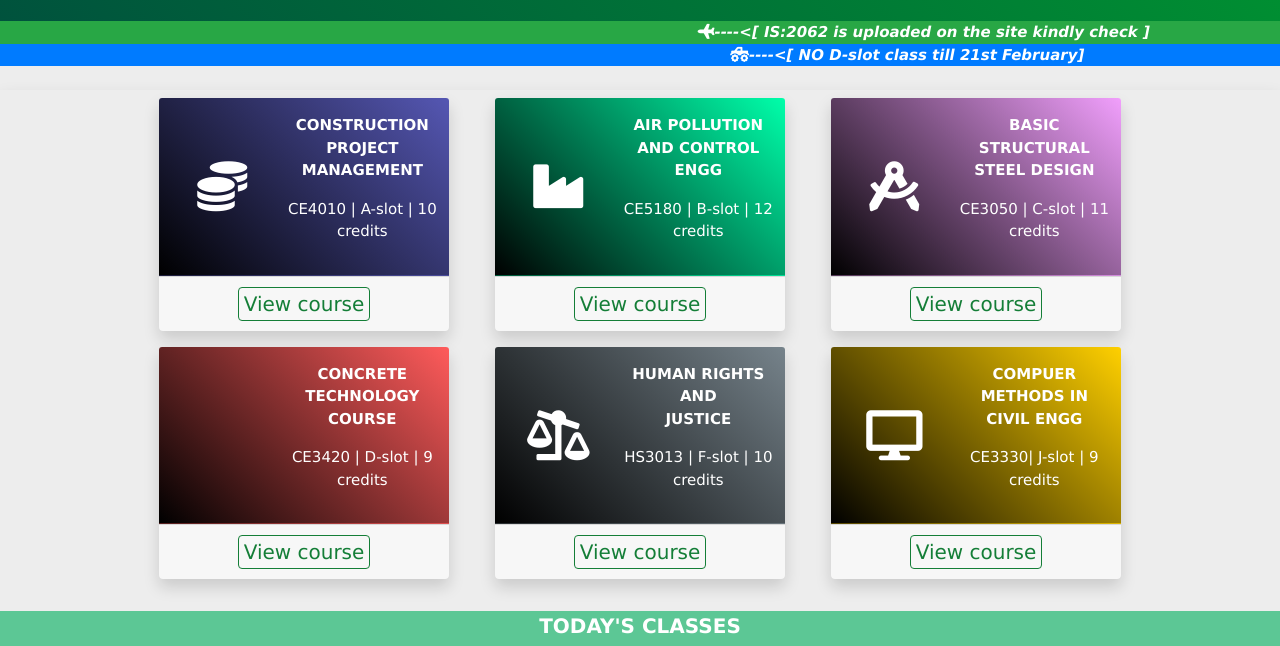
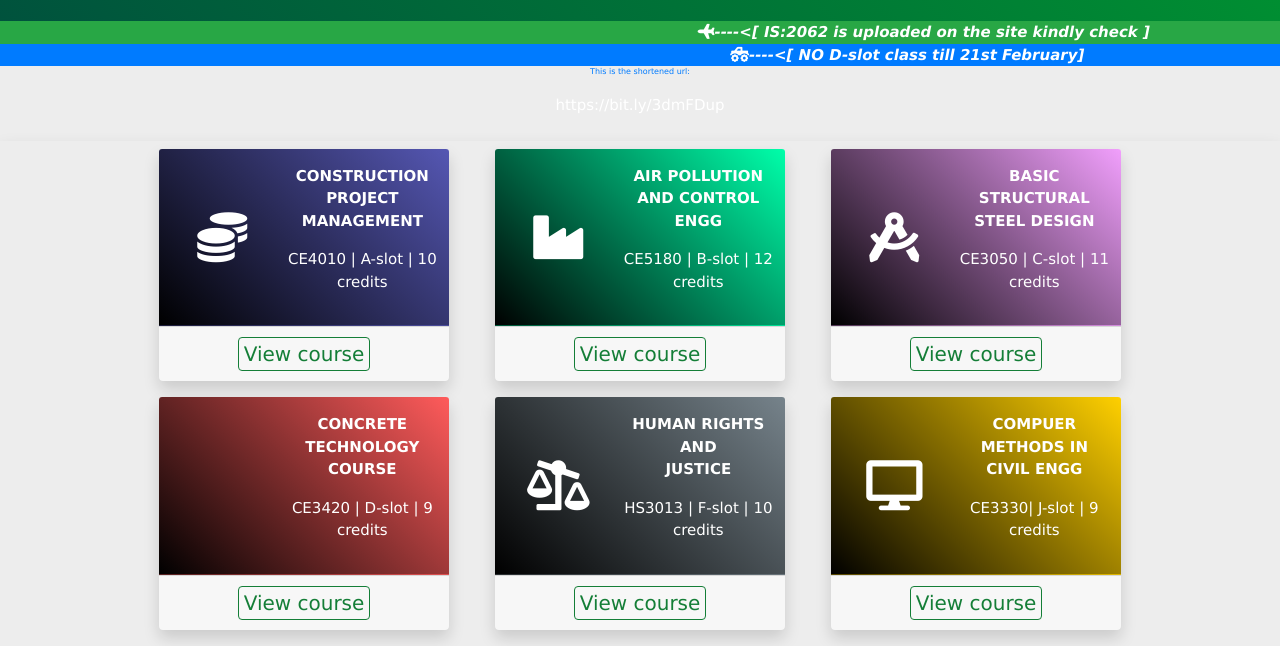
Before and after one commit to dreamhacker123/thecoursebox, a plain HTML site: page index.html in a window 1280 px wide. Shown: the part 80-726 px from the top of the page. Drawn offline with nearby package versions, Linux system fonts and the light colour scheme; some icons are missing.

Commit message:
Update index.html

```diff
--- a/index.html
+++ b/index.html
@@ -216,6 +216,16 @@
         </div>
 
     </div>
+
+     <!--######################### SHORT URL SECTION ###############-->
+
+      <div class="container-fluid">
+        <div class="row">
+            <div class="col text-center">
+                <span class="my-3" style="font-size: 15px"><p class="text-primary">This is the shortened url:</p><a>https://bit.ly/3dmFDup</a></span>
+            </div>
+        </div>
+      </div>
 
 
     <!--####################         COURSE CARDS SECTION BEGIN #######################-->
```
